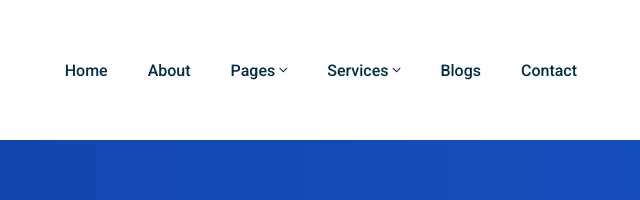
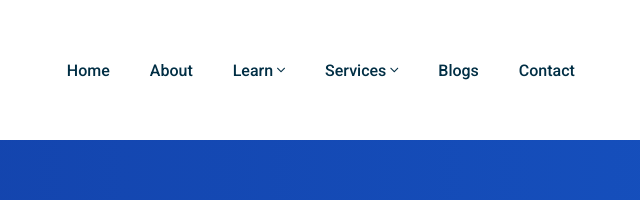
Before and after one commit to Awan789/Viralfan, a plain HTML site: page faq.html in a window 1280 px wide. Shown: the top 200 px of the page, 274-914 px from the left. Drawn offline with Linux system fonts and the light colour scheme.

Commit message:
Update faq.html

```diff
--- a/faq.html
+++ b/faq.html
@@ -75,7 +75,7 @@
                                         <a class="nav-link" href="about-us.html">About</a>
                                     </li>
                                     <li class="nav-item">
-                                        <a class="nav-link" href="#">Pages <i class="fal fa-angle-down"></i></a>
+                                        <a class="nav-link" href="#">Learn <i class="fal fa-angle-down"></i></a>
                                         <ul class="sub-menu">
 
                                             <li><a href="portfolio-slider.html">Portfolio</a></li>
```
